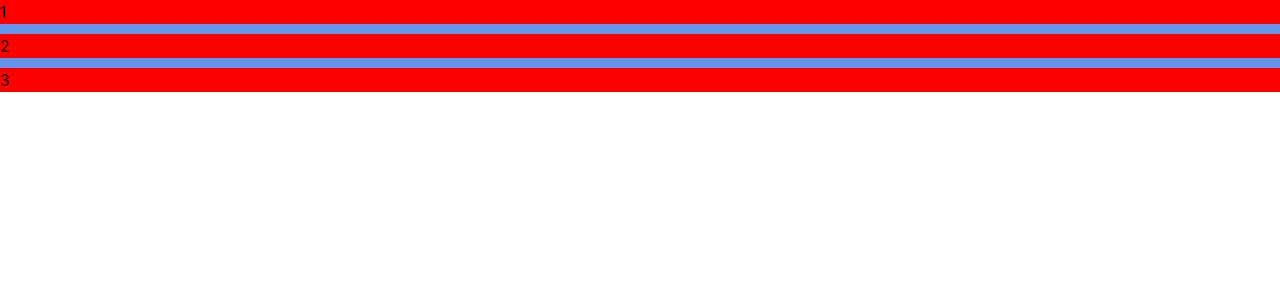
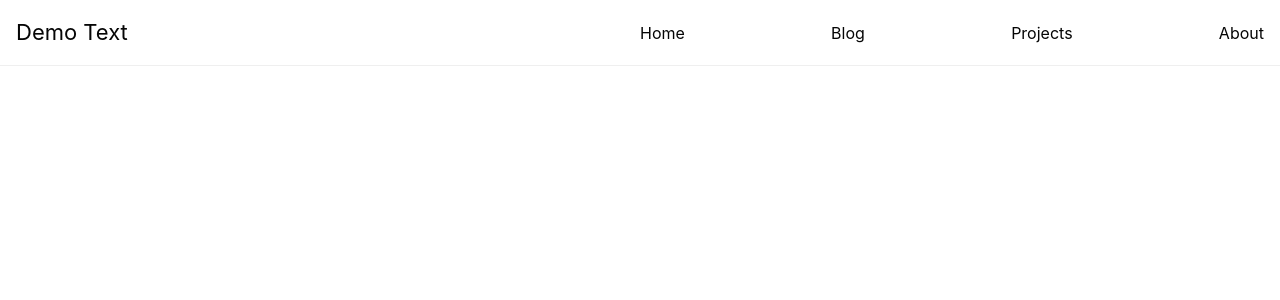
Before and after one commit to braydenk/styled-component-library, a React (Create React App) app: page / in a window 1280 px wide. Shown: the top 300 px of the page. Built offline with nearby package versions, Linux system fonts and the light colour scheme.

Commit message:
Added Header with basic styles

```diff
--- a/src/App.js
+++ b/src/App.js
@@ -1,16 +1,28 @@
 import React from 'react';
 import Page from './components/Page';
-import Grid from './components/Grid';
-import Container from './components/Container';
+import Header from './components/Header';
+import Link from './components/Link';
 
+const navList = (
+  <ul>
+    <li>
+      <Link href="/">Home</Link>
+    </li>
+    <li>
+      <Link href="/">Blog</Link>
+    </li>
+    <li>
+      <Link href="/">Projects</Link>
+    </li>
+    <li>
+      <Link href="/">About</Link>
+    </li>
+  </ul>
+);
 function App() {
   return (
     <Page>
-      <Grid rows={['1fr', '1fr', '1fr']} columns={['auto']} gap="10px">
-        <Container background="red">1</Container>
-        <Container background="red">2</Container>
-        <Container background="red">3</Container>
-      </Grid>
+      <Header titleText="Demo Text" navList={navList} />
     </Page>
   );
 }
--- /dev/null
+++ b/src/components/Header.js
@@ -0,0 +1,61 @@
+import React from 'react';
+import styled from 'styled-components';
+import Link from './Link';
+
+const HeaderStyles = styled.header`
+  background-color: ${props => props.theme.colors.background};
+  border-bottom: 1px solid ${props => props.theme.colors.neutral300};
+  padding: 1em;
+  display: flex;
+  justify-content: space-between;
+  align-items: center;
+`;
+
+const HeaderTitle = styled.span`
+  color: ${props => props.theme.colors.fontPrimary};
+  font-size: 22px;
+
+  a {
+    color: ${props => props.theme.colors.fontPrimary};
+
+    &:hover {
+      text-decoration: none;
+    }
+  }
+`;
+
+const HeaderNav = styled.nav`
+  width: 50%;
+  height: 80%;
+  ul {
+    display: flex;
+    justify-content: space-between;
+    align-items: center;
+  }
+
+  li {
+    list-style: none;
+  }
+
+  a {
+    color: ${props => props.theme.colors.fontPrimary};
+    text-decoration: none;
+    &:hover {
+      color: ${props => props.theme.colors.fontPrimary};
+      text-decoration: none;
+    }
+  }
+`;
+
+function Header({ titleText, navList }) {
+  return (
+    <HeaderStyles>
+      <HeaderTitle>
+        <Link href="/">{titleText}</Link>
+      </HeaderTitle>
+      <HeaderNav>{navList}</HeaderNav>
+    </HeaderStyles>
+  );
+}
+
+export default Header;
```
